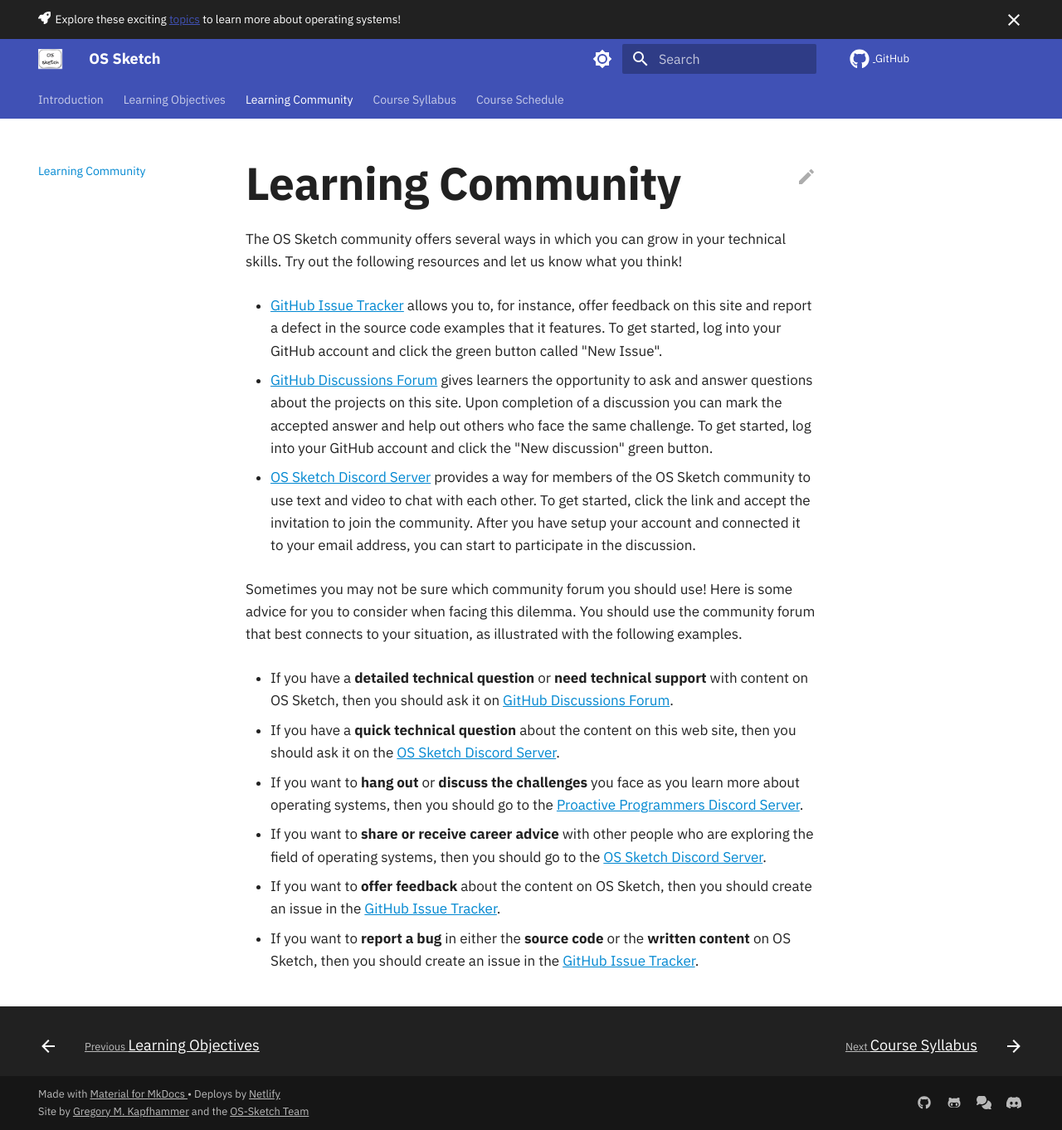
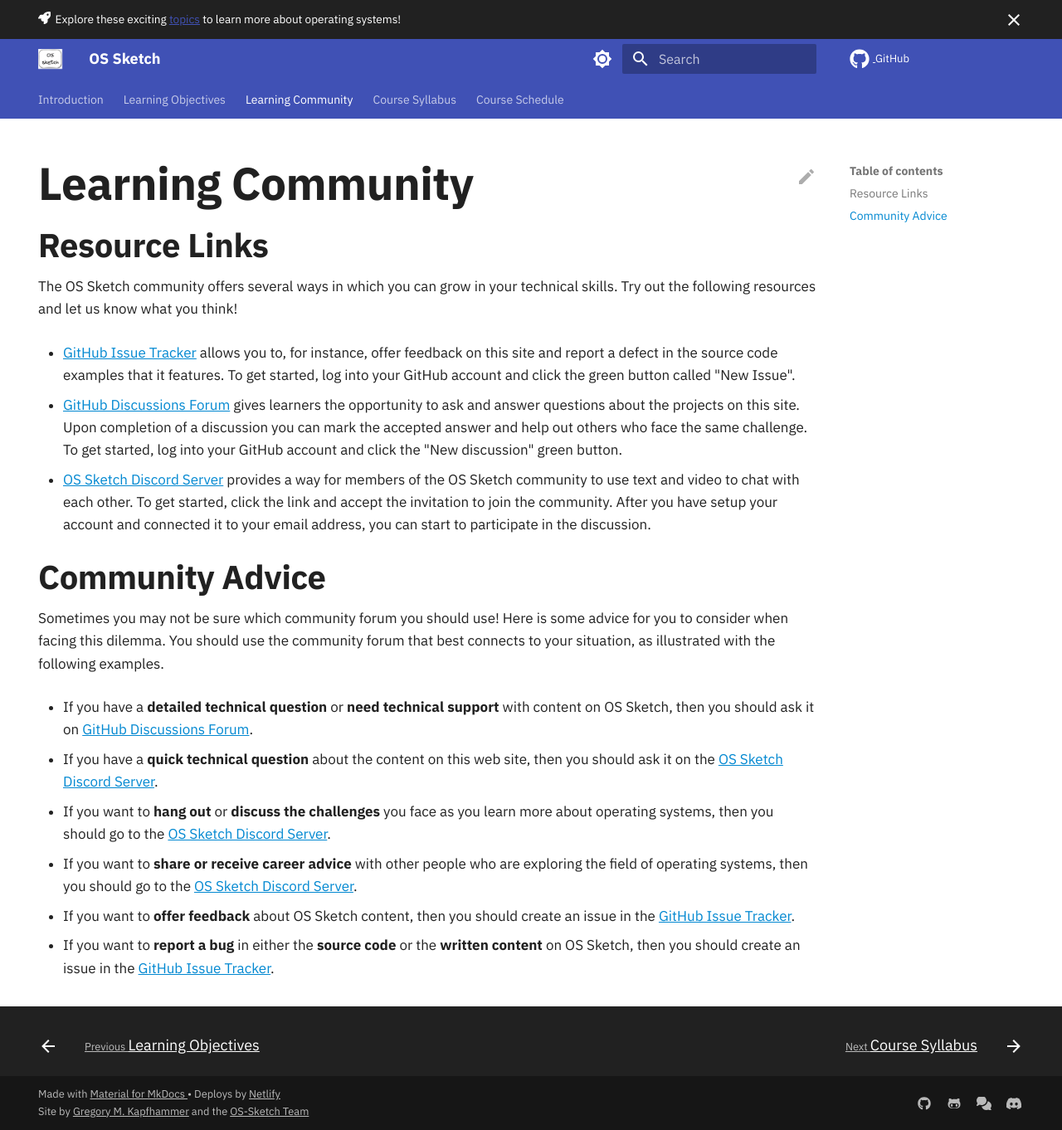
Before and after one commit to OS-Sketch/www.os-sketch.com, an MkDocs documentation site: the page built from docs/operating-systems/learning-community.md, in a window 1280 px wide and 1362 px high. Shown: the whole window at 83% size. Built offline with MkDocs 1.6.1 and Material for MkDocs 9.7.7, drawn with Linux system fonts in a browser that asks for light colours; comment, search, counter and statistics services are not loaded.

Commit message:
feat: Add subsections to the learning-community.

```diff
--- a/docs/operating-systems/learning-community.md
+++ b/docs/operating-systems/learning-community.md
@@ -6,6 +8,8 @@
 ---
 
 # Learning Community
+
+## Resource Links
 
 The OS Sketch community offers several ways in which you can grow in your
 technical skills. Try out the following resources and let us know what you
@@ -30,6 +34,8 @@
   community. After you have setup your account and connected it to your email
   address, you can start to participate in the discussion.
 
+## Community Advice
+
 Sometimes you may not be sure which community forum you should use! Here is some
 advice for you to consider when facing this dilemma. You should use the
 community forum that best connects to your situation, as illustrated with the
@@ -42,18 +48,18 @@
 
 - If you have a **quick technical question** about the content on this web site,
   then you should ask it on the [OS Sketch Discord
-  Server](https://discord.gg/kjah8MFYbR).
+  Server](https://discord.gg/9VfCdqffu6).
 
 - If you want to **hang out** or **discuss the challenges** you face as you
-  learn more about operating systems, then you should go to the [Proactive
-  Programmers Discord Server](https://discord.gg/kjah8MFYbR).
+  learn more about operating systems, then you should go to the [OS Sketch
+  Discord Server](https://discord.gg/9VfCdqffu6).
 
 - If you want to **share or receive career advice** with other people who are
   exploring the field of operating systems, then you should go to the [OS Sketch
-  Discord Server](https://discord.gg/kjah8MFYbR).
+  Discord Server](https://discord.gg/9VfCdqffu6).
 
-- If you want to **offer feedback** about the content on OS Sketch,
-  then you should create an issue in the [GitHub Issue
+- If you want to **offer feedback** about OS Sketch content, then you should
+  create an issue in the [GitHub Issue
   Tracker](https://github.com/OS-Sketch/www.os-sketch.com/issues).
 
 - If you want to **report a bug** in either the **source code** or the **written
```
Also changed, not shown: other parts of docs/operating-systems/learning-community.md (+2 -0 lines).
